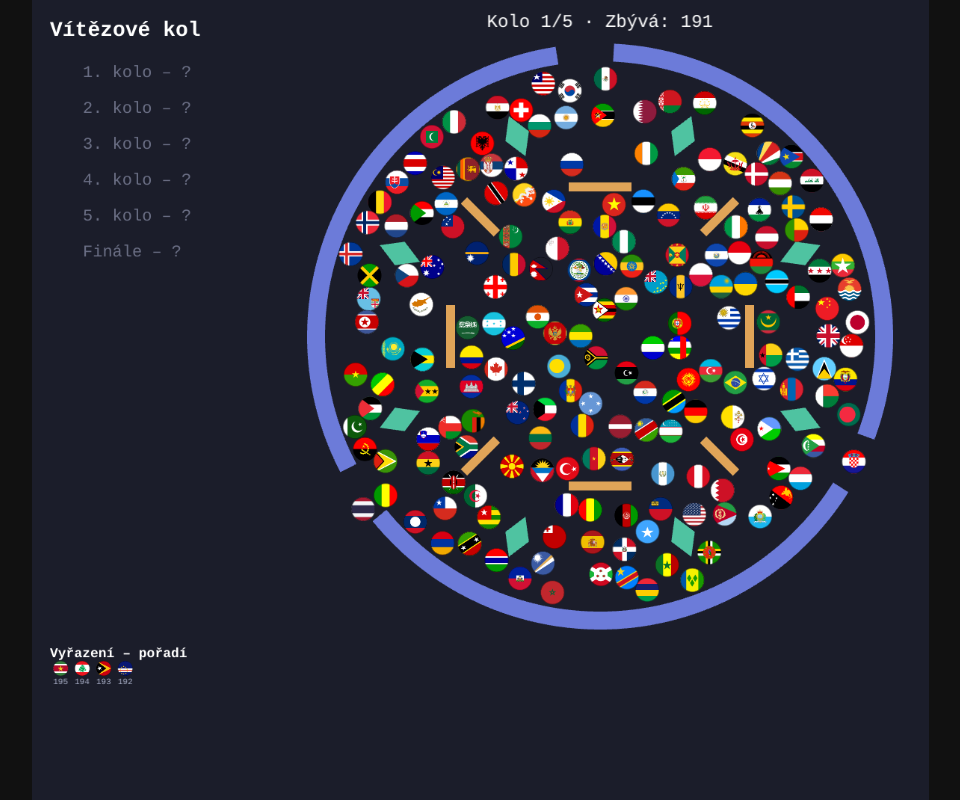
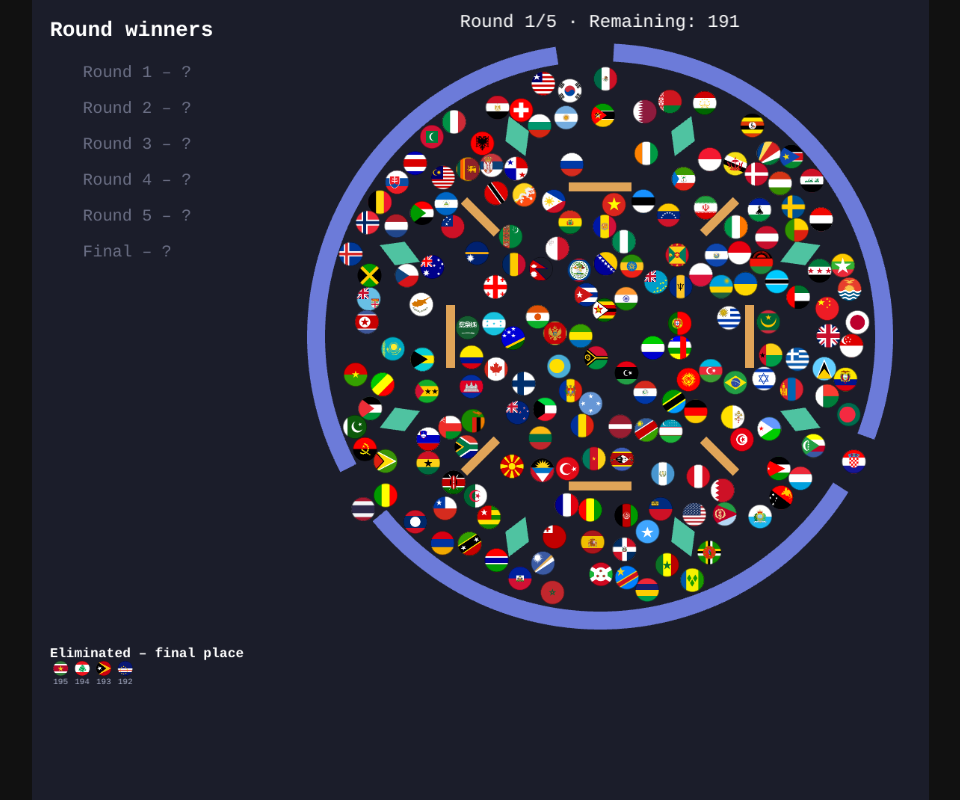
Before and after one commit to KokuzBekrija/Marblegame, a website built with Vite: page index.html in a window 1280 px wide. Shown: the whole page, without its empty margins (159-1119 px from the left). Built offline with nearby package versions, Linux system fonts and the light colour scheme; animation ran at ten frames a second.

Commit message:
Translate all in-game text and country names to English

```diff
--- a/src/data/countries.ts
+++ b/src/data/countries.ts
@@ -6,73 +6,73 @@ export interface Country {
 // All 193 UN member states plus the two observer states (Vatican, Palestine).
 // SVGs (1x1): https://github.com/lipis/flag-icons (MIT)
 export const COUNTRIES: Country[] = [
-  { code: 'af', name: 'Afghánistán' },
-  { code: 'al', name: 'Albánie' },
-  { code: 'dz', name: 'Alžírsko' },
+  { code: 'af', name: 'Afghanistan' },
+  { code: 'al', name: 'Albania' },
+  { code: 'dz', name: 'Algeria' },
   { code: 'ad', name: 'Andorra' },
   { code: 'ao', name: 'Angola' },
-  { code: 'ag', name: 'Antigua a Barbuda' },
+  { code: 'ag', name: 'Antigua and Barbuda' },
   { code: 'ar', name: 'Argentina' },
-  { code: 'am', name: 'Arménie' },
-  { code: 'au', name: 'Austrálie' },
-  { code: 'at', name: 'Rakousko' },
-  { code: 'az', name: 'Ázerbájdžán' },
-  { code: 'bs', name: 'Bahamy' },
-  { code: 'bh', name: 'Bahrajn' },
-  { code: 'bd', name: 'Bangladéš' },
+  { code: 'am', name: 'Armenia' },
+  { code: 'au', name: 'Australia' },
+  { code: 'at', name: 'Austria' },
+  { code: 'az', name: 'Azerbaijan' },
+  { code: 'bs', name: 'Bahamas' },
+  { code: 'bh', name: 'Bahrain' },
+  { code: 'bd', name: 'Bangladesh' },
   { code: 'bb', name: 'Barbados' },
-  { code: 'by', name: 'Bělorusko' },
-  { code: 'be', name: 'Belgie' },
+  { code: 'by', name: 'Belarus' },
+  { code: 'be', name: 'Belgium' },
   { code: 'bz', name: 'Belize' },
   { code: 'bj', name: 'Benin' },
-  { code: 'bt', name: 'Bhútán' },
-  { code: 'bo', name: 'Bolívie' },
-  { code: 'ba', name: 'Bosna a Hercegovina' },
+  { code: 'bt', name: 'Bhutan' },
+  { code: 'bo', name: 'Bolivia' },
+  { code: 'ba', name: 'Bosnia and Herzegovina' },
   { code: 'bw', name: 'Botswana' },
-  { code: 'br', name: 'Brazílie' },
-  { code: 'bn', name: 'Brunej' },
-  { code: 'bg', name: 'Bulharsko' },
+  { code: 'br', name: 'Brazil' },
+  { code: 'bn', name: 'Brunei' },
+  { code: 'bg', name: 'Bulgaria' },
   { code: 'bf', name: 'Burkina Faso' },
   { code: 'bi', name: 'Burundi' },
-  { code: 'cv', name: 'Kapverdy' },
-  { code: 'kh', name: 'Kambodža' },
-  { code: 'cm', name: 'Kamerun' },
-  { code: 'ca', name: 'Kanada' },
-  { code: 'cf', name: 'Středoafrická republika' },
-  { code: 'td', name: 'Čad' },
+  { code: 'cv', name: 'Cape Verde' },
+  { code: 'kh', name: 'Cambodia' },
+  { code: 'cm', name: 'Cameroon' },
+  { code: 'ca', name: 'Canada' },
+  { code: 'cf', name: 'Central African Republic' },
+  { code: 'td', name: 'Chad' },
   { code: 'cl', name: 'Chile' },
-  { code: 'cn', name: 'Čína' },
-  { code: 'co', name: 'Kolumbie' },
-  { code: 'km', name: 'Komory' },
-  { code: 'cg', name: 'Kongo' },
-  { code: 'cd', name: 'Demokratická republika Kongo' },
-  { code: 'cr', name: 'Kostarika' },
-  { code: 'ci', name: 'Pobřeží slonoviny' },
-  { code: 'hr', name: 'Chorvatsko' },
-  { code: 'cu', name: 'Kuba' },
-  { code: 'cy', name: 'Kypr' },
-  { code: 'cz', name: 'Česko' },
-  { code: 'dk', name: 'Dánsko' },
-  { code: 'dj', name: 'Džibutsko' },
-  { code: 'dm', name: 'Dominika' },
-  { code: 'do', name: 'Dominikánská republika' },
-  { code: 'ec', name: 'Ekvádor' },
+  { code: 'cn', name: 'China' },
+  { code: 'co', name: 'Colombia' },
+  { code: 'km', name: 'Comoros' },
+  { code: 'cg', name: 'Republic of the Congo' },
+  { code: 'cd', name: 'DR Congo' },
+  { code: 'cr', name: 'Costa Rica' },
+  { code: 'ci', name: 'Ivory Coast' },
+  { code: 'hr', name: 'Croatia' },
+  { code: 'cu', name: 'Cuba' },
+  { code: 'cy', name: 'Cyprus' },
+  { code: 'cz', name: 'Czechia' },
+  { code: 'dk', name: 'Denmark' },
+  { code: 'dj', name: 'Djibouti' },
+  { code: 'dm', name: 'Dominica' },
+  { code: 'do', name: 'Dominican Republic' },
+  { code: 'ec', name: 'Ecuador' },
   { code: 'eg', name: 'Egypt' },
-  { code: 'sv', name: 'Salvador' },
-  { code: 'gq', name: 'Rovníková Guinea' },
+  { code: 'sv', name: 'El Salvador' },
+  { code: 'gq', name: 'Equatorial Guinea' },
   { code: 'er', name: 'Eritrea' },
-  { code: 'ee', name: 'Estonsko' },
+  { code: 'ee', name: 'Estonia' },
   { code: 'sz', name: 'Eswatini' },
-  { code: 'et', name: 'Etiopie' },
-  { code: 'fj', name: 'Fidži' },
-  { code: 'fi', name: 'Finsko' },
-  { code: 'fr', name: 'Francie' },
+  { code: 'et', name: 'Ethiopia' },
+  { code: 'fj', name: 'Fiji' },
+  { code: 'fi', name: 'Finland' },
+  { code: 'fr', name: 'France' },
   { code: 'ga', name: 'Gabon' },
-  { code: 'gm', name: 'Gambie' },
-  { code: 'ge', name: 'Gruzie' },
-  { code: 'de', name: 'Německo' },
+  { code: 'gm', name: 'Gambia' },
+  { code: 'ge', name: 'Georgia' },
+  { code: 'de', name: 'Germany' },
   { code: 'gh', name: 'Ghana' },
-  { code: 'gr', name: 'Řecko' },
+  { code: 'gr', name: 'Greece' },
   { code: 'gd', name: 'Grenada' },
   { code: 'gt', name: 'Guatemala' },
   { code: 'gn', name: 'Guinea' },
@@ -80,125 +80,125 @@ export const COUNTRIES: Country[] = [
   { code: 'gy', name: 'Guyana' },
   { code: 'ht', name: 'Haiti' },
   { code: 'hn', name: 'Honduras' },
-  { code: 'hu', name: 'Maďarsko' },
-  { code: 'is', name: 'Island' },
-  { code: 'in', name: 'Indie' },
-  { code: 'id', name: 'Indonésie' },
-  { code: 'ir', name: 'Írán' },
-  { code: 'iq', name: 'Irák' },
-  { code: 'ie', name: 'Irsko' },
-  { code: 'il', name: 'Izrael' },
-  { code: 'it', name: 'Itálie' },
-  { code: 'jm', name: 'Jamajka' },
-  { code: 'jp', name: 'Japonsko' },
-  { code: 'jo', name: 'Jordánsko' },
-  { code: 'kz', name: 'Kazachstán' },
-  { code: 'ke', name: 'Keňa' },
+  { code: 'hu', name: 'Hungary' },
+  { code: 'is', name: 'Iceland' },
+  { code: 'in', name: 'India' },
+  { code: 'id', name: 'Indonesia' },
+  { code: 'ir', name: 'Iran' },
+  { code: 'iq', name: 'Iraq' },
+  { code: 'ie', name: 'Ireland' },
+  { code: 'il', name: 'Israel' },
+  { code: 'it', name: 'Italy' },
+  { code: 'jm', name: 'Jamaica' },
+  { code: 'jp', name: 'Japan' },
+  { code: 'jo', name: 'Jordan' },
+  { code: 'kz', name: 'Kazakhstan' },
+  { code: 'ke', name: 'Kenya' },
   { code: 'ki', name: 'Kiribati' },
-  { code: 'kp', name: 'Severní Korea' },
-  { code: 'kr', name: 'Jižní Korea' },
-  { code: 'kw', name: 'Kuvajt' },
-  { code: 'kg', name: 'Kyrgyzstán' },
+  { code: 'kp', name: 'North Korea' },
+  { code: 'kr', name: 'South Korea' },
+  { code: 'kw', name: 'Kuwait' },
+  { code: 'kg', name: 'Kyrgyzstan' },
   { code: 'la', name: 'Laos' },
-  { code: 'lv', name: 'Lotyšsko' },
-  { code: 'lb', name: 'Libanon' },
+  { code: 'lv', name: 'Latvia' },
+  { code: 'lb', name: 'Lebanon' },
   { code: 'ls', name: 'Lesotho' },
-  { code: 'lr', name: 'Libérie' },
-  { code: 'ly', name: 'Libye' },
-  { code: 'li', name: 'Lichtenštejnsko' },
-  { code: 'lt', name: 'Litva' },
-  { code: 'lu', name: 'Lucembursko' },
-  { code: 'mg', name: 'Madagaskar' },
+  { code: 'lr', name: 'Liberia' },
+  { code: 'ly', name: 'Libya' },
+  { code: 'li', name: 'Liechtenstein' },
+  { code: 'lt', name: 'Lithuania' },
+  { code: 'lu', name: 'Luxembourg' },
+  { code: 'mg', name: 'Madagascar' },
   { code: 'mw', name: 'Malawi' },
-  { code: 'my', name: 'Malajsie' },
-  { code: 'mv', name: 'Maledivy' },
+  { code: 'my', name: 'Malaysia' },
+  { code: 'mv', name: 'Maldives' },
   { code: 'ml', name: 'Mali' },
   { code: 'mt', name: 'Malta' },
-  { code: 'mh', name: 'Marshallovy ostrovy' },
-  { code: 'mr', name: 'Mauritánie' },
-  { code: 'mu', name: 'Mauricius' },
-  { code: 'mx', name: 'Mexiko' },
-  { code: 'fm', name: 'Mikronésie' },
-  { code: 'md', name: 'Moldavsko' },
-  { code: 'mc', name: 'Monako' },
-  { code: 'mn', name: 'Mongolsko' },
-  { code: 'me', name: 'Černá Hora' },
-  { code: 'ma', name: 'Maroko' },
-  { code: 'mz', name: 'Mosambik' },
+  { code: 'mh', name: 'Marshall Islands' },
+  { code: 'mr', name: 'Mauritania' },
+  { code: 'mu', name: 'Mauritius' },
+  { code: 'mx', name: 'Mexico' },
+  { code: 'fm', name: 'Micronesia' },
+  { code: 'md', name: 'Moldova' },
+  { code: 'mc', name: 'Monaco' },
+  { code: 'mn', name: 'Mongolia' },
+  { code: 'me', name: 'Montenegro' },
+  { code: 'ma', name: 'Morocco' },
+  { code: 'mz', name: 'Mozambique' },
   { code: 'mm', name: 'Myanmar' },
-  { code: 'na', name: 'Namibie' },
+  { code: 'na', name: 'Namibia' },
   { code: 'nr', name: 'Nauru' },
-  { code: 'np', name: 'Nepál' },
-  { code: 'nl', name: 'Nizozemsko' },
-  { code: 'nz', name: 'Nový Zéland' },
-  { code: 'ni', name: 'Nikaragua' },
+  { code: 'np', name: 'Nepal' },
+  { code: 'nl', name: 'Netherlands' },
+  { code: 'nz', name: 'New Zealand' },
+  { code: 'ni', name: 'Nicaragua' },
   { code: 'ne', name: 'Niger' },
-  { code: 'ng', name: 'Nigérie' },
-  { code: 'mk', name: 'Severní Makedonie' },
-  { code: 'no', name: 'Norsko' },
-  { code: 'om', name: 'Omán' },
-  { code: 'pk', name: 'Pákistán' },
+  { code: 'ng', name: 'Nigeria' },
+  { code: 'mk', name: 'North Macedonia' },
+  { code: 'no', name: 'Norway' },
+  { code: 'om', name: 'Oman' },
+  { code: 'pk', name: 'Pakistan' },
   { code: 'pw', name: 'Palau' },
-  { code: 'ps', name: 'Palestina' },
+  { code: 'ps', name: 'Palestine' },
   { code: 'pa', name: 'Panama' },
-  { code: 'pg', name: 'Papua-Nová Guinea' },
+  { code: 'pg', name: 'Papua New Guinea' },
   { code: 'py', name: 'Paraguay' },
   { code: 'pe', name: 'Peru' },
-  { code: 'ph', name: 'Filipíny' },
-  { code: 'pl', name: 'Polsko' },
-  { code: 'pt', name: 'Portugalsko' },
-  { code: 'qa', name: 'Katar' },
-  { code: 'ro', name: 'Rumunsko' },
-  { code: 'ru', name: 'Rusko' },
+  { code: 'ph', name: 'Philippines' },
+  { code: 'pl', name: 'Poland' },
+  { code: 'pt', name: 'Portugal' },
+  { code: 'qa', name: 'Qatar' },
+  { code: 'ro', name: 'Romania' },
+  { code: 'ru', name: 'Russia' },
   { code: 'rw', name: 'Rwanda' },
-  { code: 'kn', name: 'Svatý Kryštof a Nevis' },
-  { code: 'lc', name: 'Svatá Lucie' },
-  { code: 'vc', name: 'Svatý Vincenc a Grenadiny' },
+  { code: 'kn', name: 'Saint Kitts and Nevis' },
+  { code: 'lc', name: 'Saint Lucia' },
+  { code: 'vc', name: 'Saint Vincent and the Grenadines' },
   { code: 'ws', name: 'Samoa' },
   { code: 'sm', name: 'San Marino' },
-  { code: 'st', name: 'Svatý Tomáš a Princův ostrov' },
-  { code: 'sa', name: 'Saúdská Arábie' },
+  { code: 'st', name: 'Sao Tome and Principe' },
+  { code: 'sa', name: 'Saudi Arabia' },
   { code: 'sn', name: 'Senegal' },
-  { code: 'rs', name: 'Srbsko' },
-  { code: 'sc', name: 'Seychely' },
+  { code: 'rs', name: 'Serbia' },
+  { code: 'sc', name: 'Seychelles' },
   { code: 'sl', name: 'Sierra Leone' },
-  { code: 'sg', name: 'Singapur' },
-  { code: 'sk', name: 'Slovensko' },
-  { code: 'si', name: 'Slovinsko' },
-  { code: 'sb', name: 'Šalamounovy ostrovy' },
-  { code: 'so', name: 'Somálsko' },
-  { code: 'za', name: 'Jižní Afrika' },
-  { code: 'ss', name: 'Jižní Súdán' },
-  { code: 'es', name: 'Španělsko' },
-  { code: 'lk', name: 'Srí Lanka' },
-  { code: 'sd', name: 'Súdán' },
-  { code: 'sr', name: 'Surinam' },
-  { code: 'se', name: 'Švédsko' },
-  { code: 'ch', name: 'Švýcarsko' },
-  { code: 'sy', name: 'Sýrie' },
-  { code: 'tj', name: 'Tádžikistán' },
-  { code: 'tz', name: 'Tanzanie' },
-  { code: 'th', name: 'Thajsko' },
-  { code: 'tl', name: 'Východní Timor' },
+  { code: 'sg', name: 'Singapore' },
+  { code: 'sk', name: 'Slovakia' },
+  { code: 'si', name: 'Slovenia' },
+  { code: 'sb', name: 'Solomon Islands' },
+  { code: 'so', name: 'Somalia' },
+  { code: 'za', name: 'South Africa' },
+  { code: 'ss', name: 'South Sudan' },
+  { code: 'es', name: 'Spain' },
+  { code: 'lk', name: 'Sri Lanka' },
+  { code: 'sd', name: 'Sudan' },
+  { code: 'sr', name: 'Suriname' },
+  { code: 'se', name: 'Sweden' },
+  { code: 'ch', name: 'Switzerland' },
+  { code: 'sy', name: 'Syria' },
+  { code: 'tj', name: 'Tajikistan' },
+  { code: 'tz', name: 'Tanzania' },
+  { code: 'th', name: 'Thailand' },
+  { code: 'tl', name: 'East Timor' },
   { code: 'tg', name: 'Togo' },
   { code: 'to', name: 'Tonga' },
-  { code: 'tt', name: 'Trinidad a Tobago' },
-  { code: 'tn', name: 'Tunisko' },
-  { code: 'tr', name: 'Turecko' },
-  { code: 'tm', name: 'Turkmenistán' },
+  { code: 'tt', name: 'Trinidad and Tobago' },
+  { code: 'tn', name: 'Tunisia' },
+  { code: 'tr', name: 'Turkey' },
+  { code: 'tm', name: 'Turkmenistan' },
   { code: 'tv', name: 'Tuvalu' },
   { code: 'ug', name: 'Uganda' },
-  { code: 'ua', name: 'Ukrajina' },
-  { code: 'ae', name: 'Spojené arabské emiráty' },
-  { code: 'gb', name: 'Velká Británie' },
-  { code: 'us', name: 'USA' },
+  { code: 'ua', name: 'Ukraine' },
+  { code: 'ae', name: 'United Arab Emirates' },
+  { code: 'gb', name: 'United Kingdom' },
+  { code: 'us', name: 'United States' },
   { code: 'uy', name: 'Uruguay' },
-  { code: 'uz', name: 'Uzbekistán' },
+  { code: 'uz', name: 'Uzbekistan' },
   { code: 'vu', name: 'Vanuatu' },
-  { code: 'va', name: 'Vatikán' },
+  { code: 'va', name: 'Vatican City' },
   { code: 've', name: 'Venezuela' },
   { code: 'vn', name: 'Vietnam' },
-  { code: 'ye', name: 'Jemen' },
-  { code: 'zm', name: 'Zambie' },
+  { code: 'ye', name: 'Yemen' },
+  { code: 'zm', name: 'Zambia' },
   { code: 'zw', name: 'Zimbabwe' },
 ];
--- a/src/levels/arena-ring.ts
+++ b/src/levels/arena-ring.ts
@@ -24,7 +24,7 @@ const diamonds: Obstacle[] = Array.from({ length: 8 }, (_, k) => {
 export const arenaRing: RingLevel = {
   kind: 'ring',
   id: 'arena-ring',
-  name: 'Rotující kruh',
+  name: 'Rotating ring',
   center: CENTER,
   radius: 380,
   rotationSpeed: 0.4,
--- a/src/levels/race-track.ts
+++ b/src/levels/race-track.ts
@@ -3,7 +3,7 @@ import type { RaceLevel } from './types';
 export const raceTrack: RaceLevel = {
   kind: 'race',
   id: 'race-track',
-  name: 'Závod překážkami',
+  name: 'Obstacle race',
   startLineY: 60,
   finishLineY: 2400,
   trackWidth: 700,
--- a/src/scenes/ArenaScene.ts
+++ b/src/scenes/ArenaScene.ts
@@ -107,7 +107,7 @@ export class ArenaScene extends Phaser.Scene {
       .text(CENTER.x, 16, '', { fontSize: '24px', color: '#ffffff' })
       .setOrigin(0.5, 0);
     this.buildPanel();
-    this.add.text(PANEL_X, OUT_TOP - 4, 'Vyřazení – pořadí', {
+    this.add.text(PANEL_X, OUT_TOP - 4, 'Eliminated – final place', {
       fontSize: '18px',
       color: '#ffffff',
       fontStyle: 'bold',
@@ -237,14 +237,14 @@ export class ArenaScene extends Phaser.Scene {
 
   private roundLabel(): string {
     return this.tournament.isFinale
-      ? 'Finále'
-      : `Kolo ${this.tournament.round}/${this.tournament.rounds}`;
+      ? 'Final'
+      : `Round ${this.tournament.round}/${this.tournament.rounds}`;
   }
 
   /** Left-hand list: one row per qualifying round plus the finale, filled in as winners are known. */
   private buildPanel(): void {
     const { rounds, winners, champion } = this.tournament;
-    this.add.text(PANEL_X, 24, 'Vítězové kol', {
+    this.add.text(PANEL_X, 24, 'Round winners', {
       fontSize: '28px',
       color: '#ffffff',
       fontStyle: 'bold',
@@ -252,7 +252,7 @@ export class ArenaScene extends Phaser.Scene {
 
     for (let i = 0; i <= rounds; i++) {
       const y = PANEL_ROW_Y + i * PANEL_ROW_HEIGHT;
-      const label = i < rounds ? `${i + 1}. kolo` : 'Finále';
+      const label = i < rounds ? `Round ${i + 1}` : 'Final';
       const text = this.add.text(PANEL_X + 44, y, '', { fontSize: '22px', color: '#ffffff' });
       this.panelRows.push({ icon: null, text });
       const winner = i < rounds ? winners[i] : champion;
@@ -319,14 +319,14 @@ export class ArenaScene extends Phaser.Scene {
     this.addToOutList(code);
     this.setPanelRow(
       rowIndex,
-      rowIndex < this.tournament.rounds ? `${rowIndex + 1}. kolo` : 'Finále',
+      rowIndex < this.tournament.rounds ? `Round ${rowIndex + 1}` : 'Final',
       code,
     );
 
     if (this.tournament.isComplete) {
-      this.statusText.setText(`Šampion: ${countryName(code)} – klikni pro novou hru`);
+      this.statusText.setText(`Champion: ${countryName(code)} – click to start a new game`);
     } else {
-      this.statusText.setText(`${label} – vítěz: ${countryName(code)}`);
+      this.statusText.setText(`${label} – winner: ${countryName(code)}`);
     }
 
     if (img) {
@@ -421,6 +421,6 @@ export class ArenaScene extends Phaser.Scene {
 
   private updateStatus(): void {
     if (this.finished) return;
-    this.statusText.setText(`${this.roundLabel()} · Zbývá: ${this.tracker.remaining.length}`);
+    this.statusText.setText(`${this.roundLabel()} · Remaining: ${this.tracker.remaining.length}`);
   }
 }
```
Also changed, not shown: index.html (+1 -1 lines).
